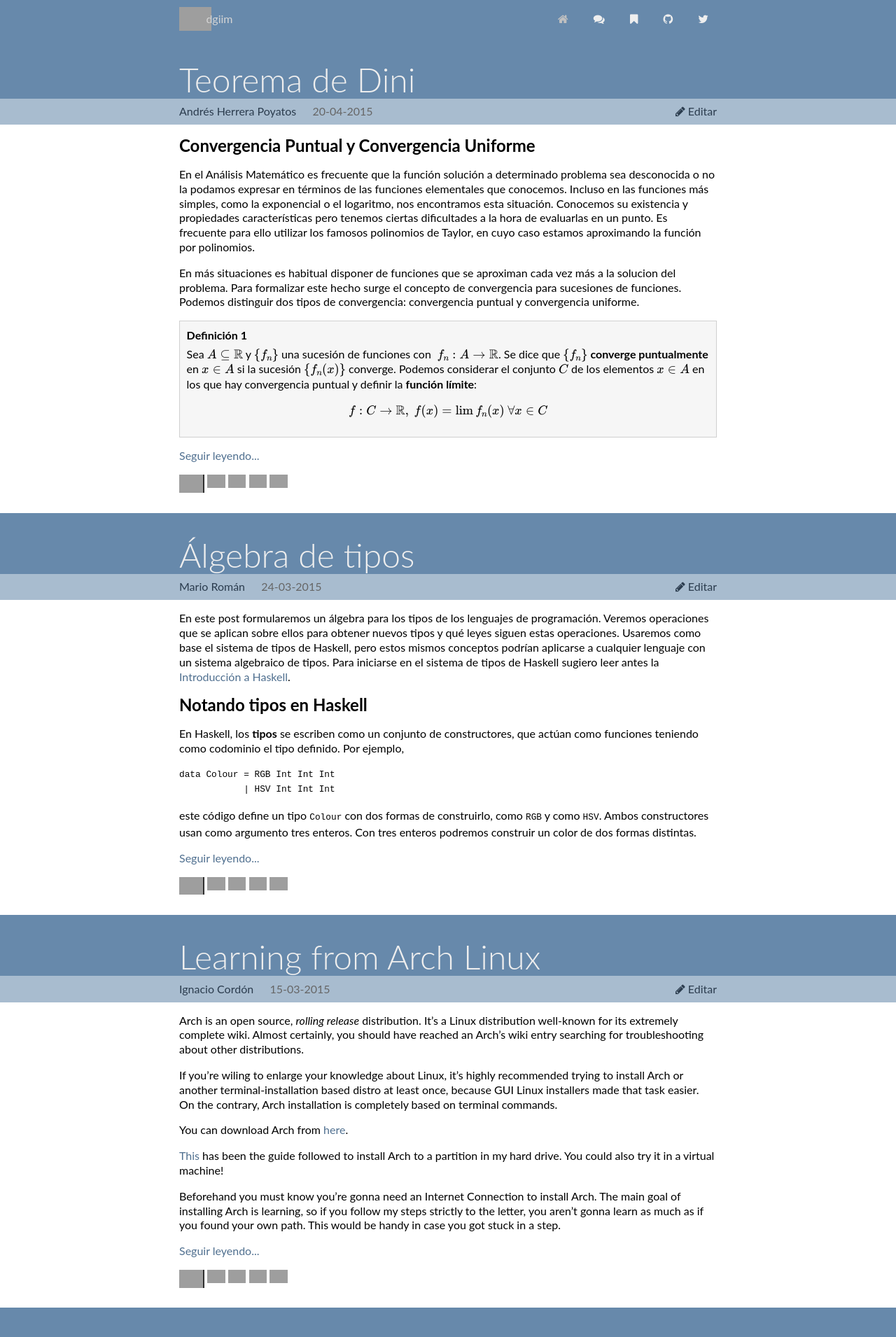
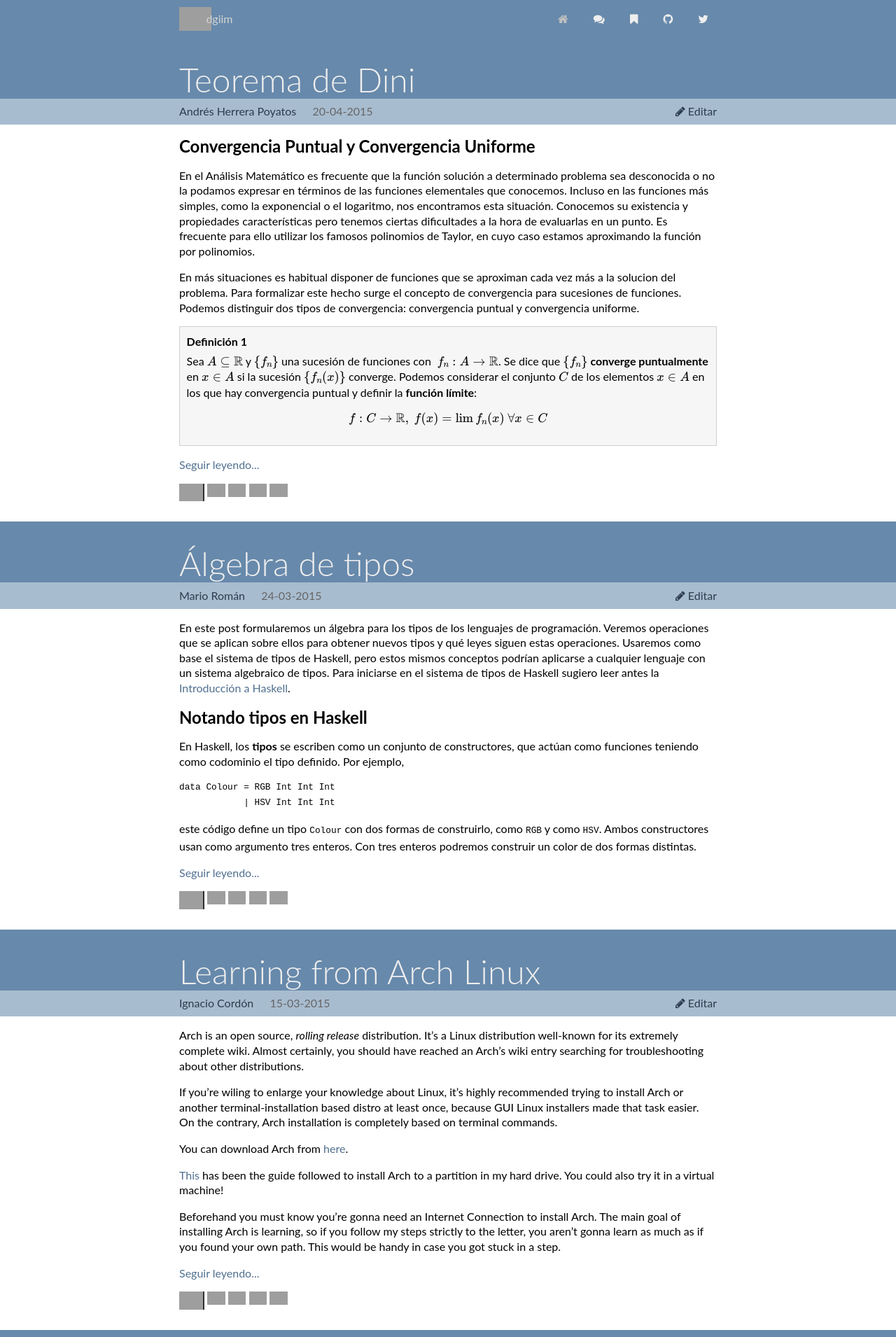
Before and after one commit to libreim/blog, a Jekyll site: the page rafts/index.html, which Jekyll copies as it is, in a window 1280 px wide. Shown: the top 1910 px of the page at 70% size. Built offline with Jekyll 4.4.1, drawn with Linux system fonts in a browser that asks for light colours; nearby versions of some CDN libraries; formulas are drawn with MathJax 3; comment, search, counter and statistics services are not loaded; grey boxes are pictures that could not be loaded.

Commit message:
Adjust line height

```diff
--- a/css/default.scss
+++ b/css/default.scss
@@ -90,7 +90,7 @@ h1 {
 
 .post-content {
   margin-bottom: 1.8rem;
-  line-height: 1.3em;
+  line-height: 1.35em;
 
   img {
     max-width: 100%;
```
